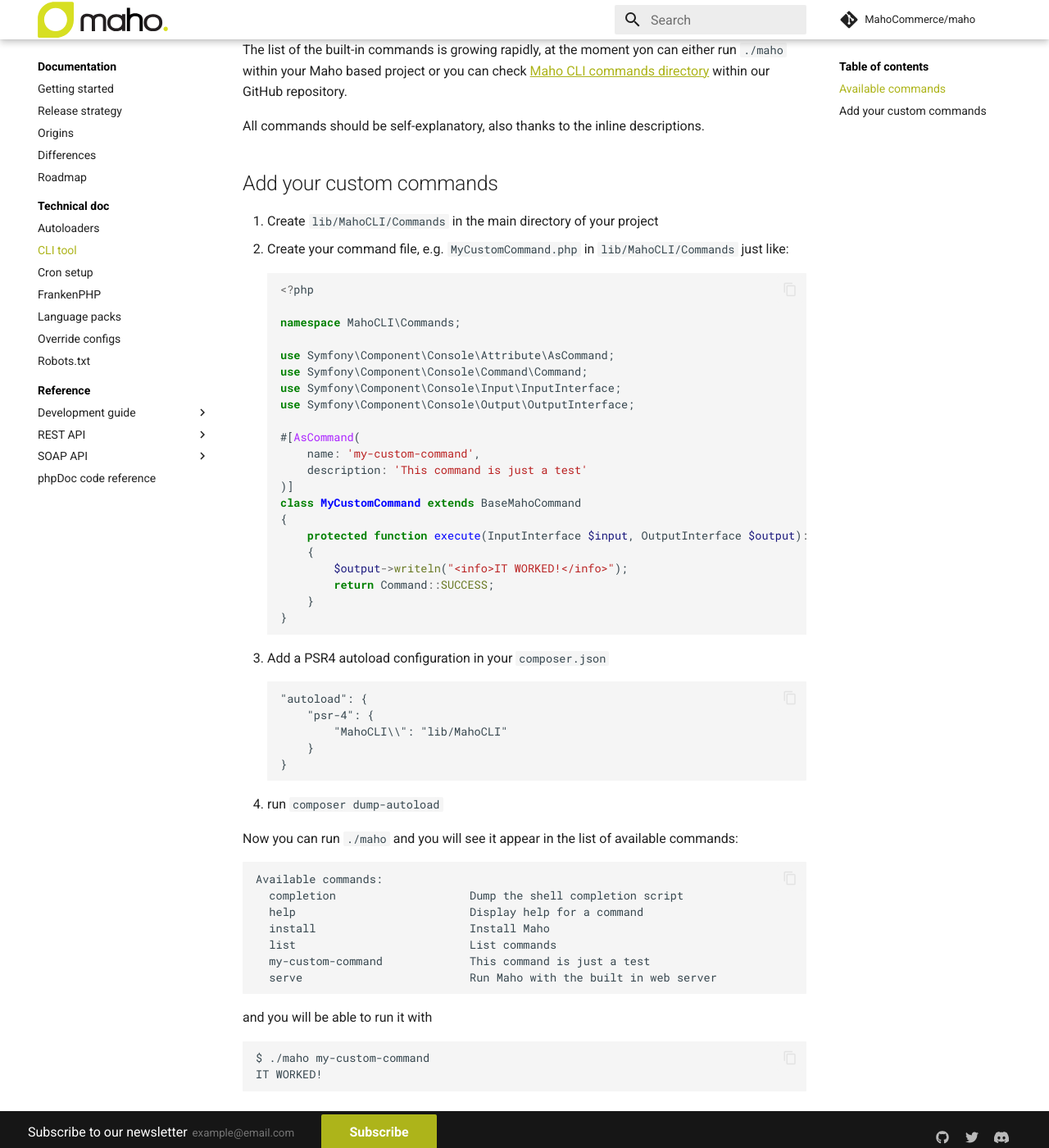
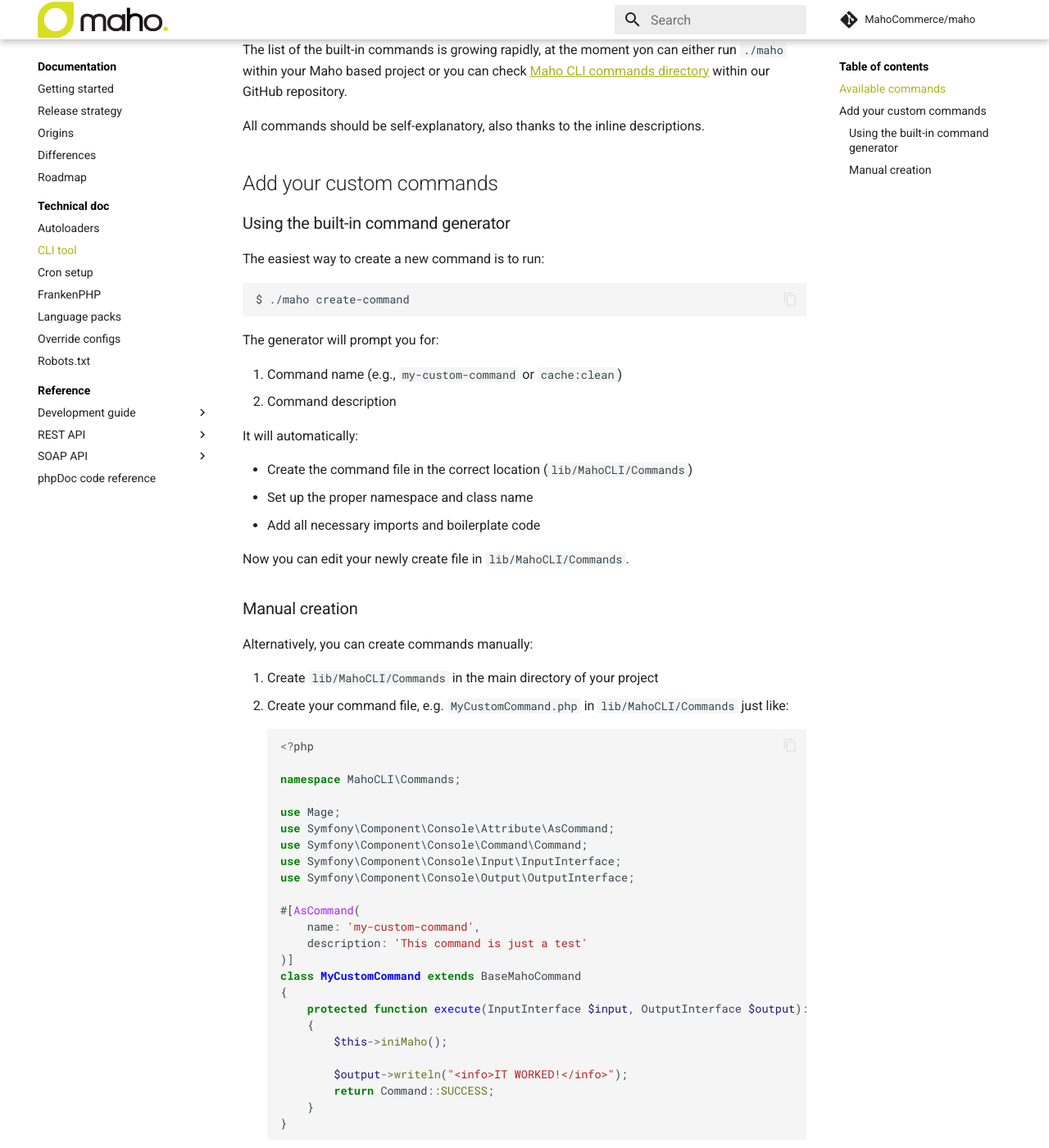
Before and after one commit to MahoCommerce/mahocommerce.com, an MkDocs documentation site: the page built from docs/cli-tool.md, in a window 1280 px wide and 1400 px high, scrolled down 1347 px. Shown: the whole window at 82% size. Built offline with MkDocs 1.6.1 and Material for MkDocs 9.7.7, drawn with Linux system fonts in a browser that asks for light colours; comment, search, counter and statistics services are not loaded.

Commit message:
added MahoCLI command generator

````diff
--- a/docs/cli-tool.md
+++ b/docs/cli-tool.md
@@ -67,6 +67,31 @@
 
 ## Add your custom commands
 
+### Using the built-in command generator
+
+The easiest way to create a new command is to run:
+
+```bash
+$ ./maho create-command
+```
+
+The generator will prompt you for:
+
+1. Command name (e.g., `my-custom-command` or `cache:clean`)
+2. Command description
+
+It will automatically:
+
+- Create the command file in the correct location (`lib/MahoCLI/Commands`)
+- Set up the proper namespace and class name
+- Add all necessary imports and boilerplate code
+
+Now you can edit your newly create file in `lib/MahoCLI/Commands`.
+
+### Manual creation
+
+Alternatively, you can create commands manually:
+
 1. Create `lib/MahoCLI/Commands` in the main directory of your project
 2. Create your command file, e.g. `MyCustomCommand.php` in `lib/MahoCLI/Commands` just like:
 ```php
@@ -74,6 +99,7 @@
 
 namespace MahoCLI\Commands;
 
+use Mage;
 use Symfony\Component\Console\Attribute\AsCommand;
 use Symfony\Component\Console\Command\Command;
 use Symfony\Component\Console\Input\InputInterface;
@@ -87,6 +113,8 @@
 {
     protected function execute(InputInterface $input, OutputInterface $output): int
     {
+        $this->iniMaho();
+
         $output->writeln("<info>IT WORKED!</info>");
         return Command::SUCCESS;
     }
````
